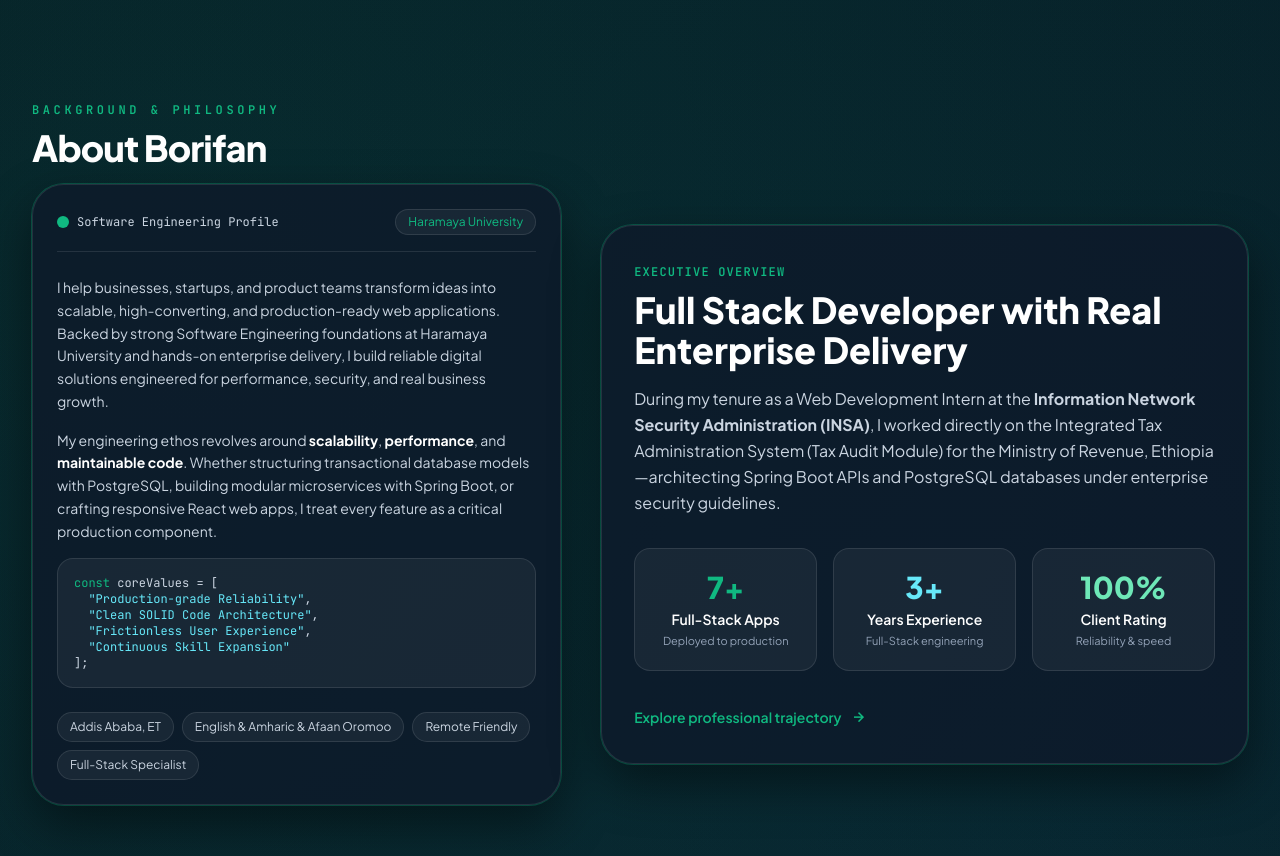
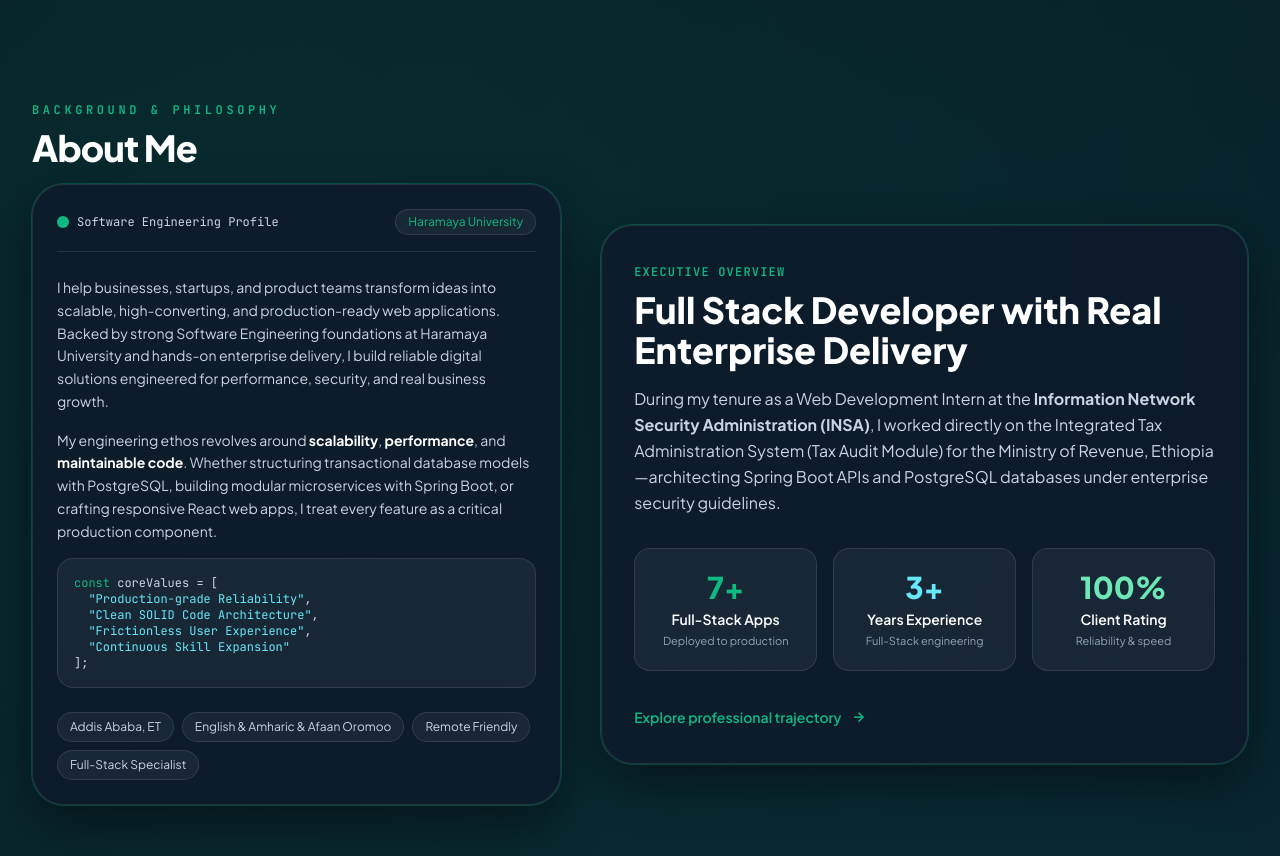
Before and after one commit to Borifan02/Professional_portfolio, a React (Vite) app: page / in a window 1280 px wide. Shown: the part 820-1676 px from the top of the page. Built offline with nearby package versions, Linux system fonts and the light colour scheme.

Commit message:
some files added

```diff
--- a/src/App.jsx
+++ b/src/App.jsx
@@ -1497,7 +1497,7 @@ function App() {
         </section>
 
         {/* ================= ABOUT SECTION ================= */}
-        <SectionTitle eyebrow="Background & Philosophy" title="About Borifan" />
+        <SectionTitle eyebrow="Background & Philosophy" title="About Me" />
         <section id="about" className="mx-auto max-w-7xl px-4 pb-20 sm:px-6 lg:px-8">
           <div className="grid gap-10 lg:grid-cols-[0.9fr_1.1fr] items-center">
             {/* Visual Engineering Philosophy Card */}
```
